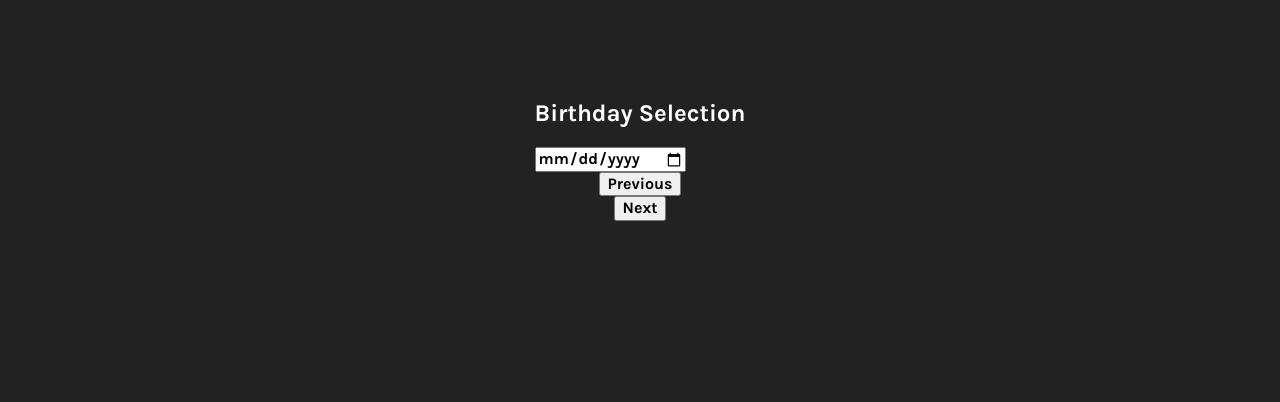
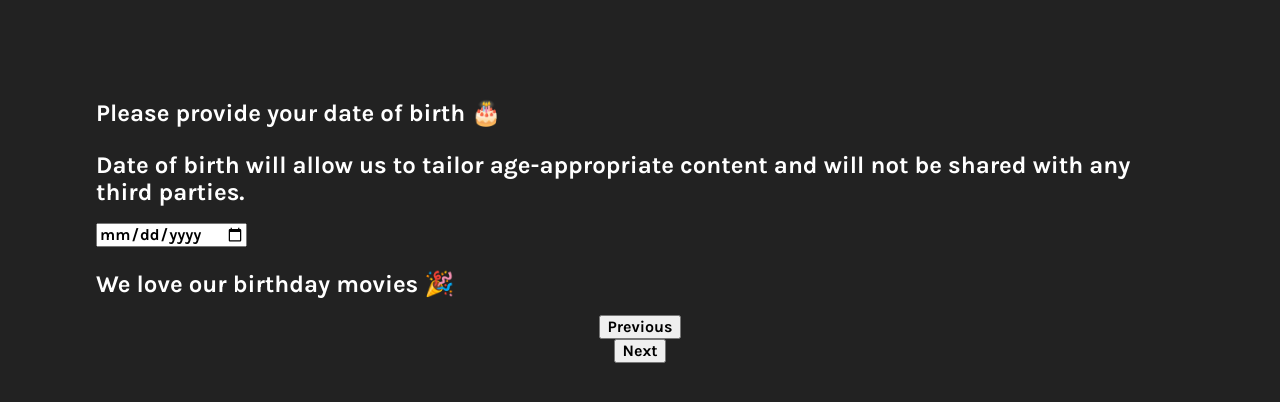
Before and after one commit to acsolis896/new-RT, a React (Vite) app: page / in a window 1280 px wide. Both pictures are taken after a click on the button "Next". Shown: the top 402 px of the page. Built offline with nearby package versions, Linux system fonts and the light colour scheme.

Commit message:
birthday component changes

```diff
--- a/BirthdaySelection.jsx
+++ b/BirthdaySelection.jsx
@@ -11,12 +11,24 @@ function BirthdaySelection() {
 
   return (
     <div>
-      <h2>Birthday Selection</h2>
-      <input
-        type="date"
-        value={birthday}
-        onChange={handleBirthdayChange}
-      />
+        <div class="bday-info">
+            <h2>Please provide your date of birth 🎂</h2>
+            <p>Date of birth will allow us to tailor age-appropriate content and will not be shared with any third parties.</p>
+            <input
+            type="date"
+            value={birthday}
+            onChange={handleBirthdayChange}
+            />
+        </div>
+        <div class="bday-movies-div">
+            <p>We love our birthday movies 🎉 </p>
+            <div class="bday-movies-posters">
+                <img src="" alt=""></img>
+                <img src="" alt=""></img>
+                <img src="" alt=""></img>
+                <img src="" alt=""></img>
+            </div>
+        </div>
     </div>
   );
 }
```
